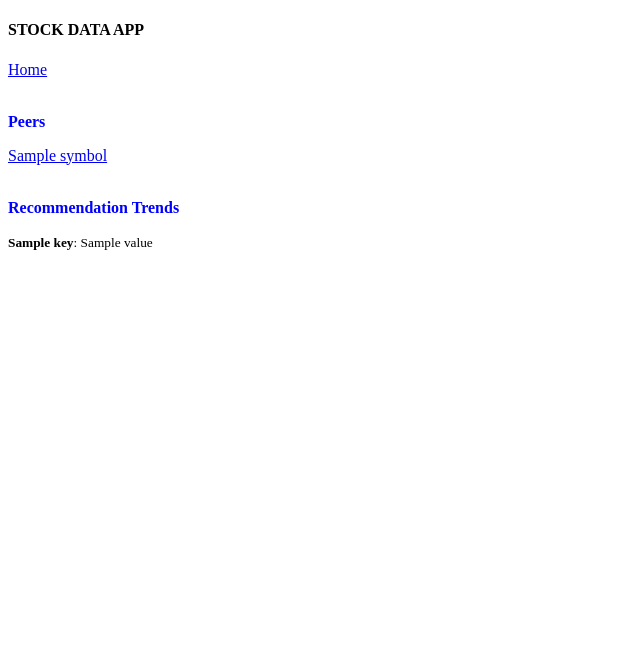
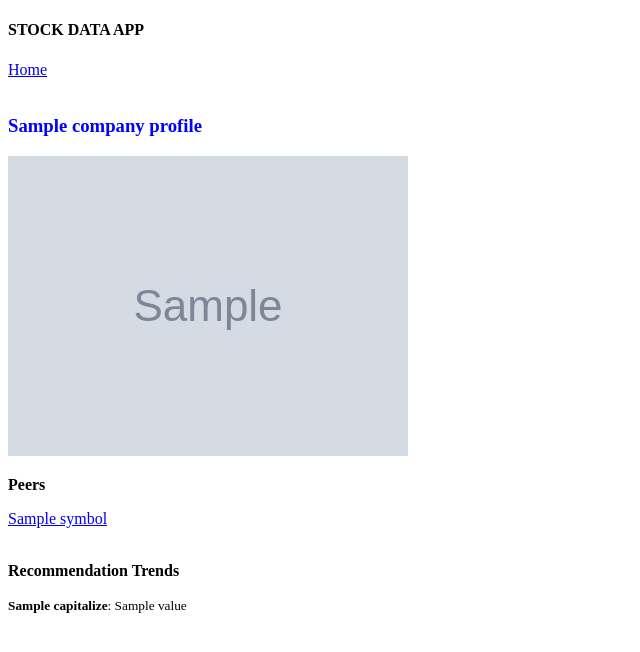
Before and after one commit to jasrajabov/stock_data_app, a Django app: template app/templates/data.html in a window 1280 px wide. Shown: the top 652 px of the page, without its empty margins (0-640 px from the left). Run offline with Django 3.2, Linux system fonts and the light colour scheme; the template is opened without the code that fills it: most values are stand-ins (such as "Sample title", 1, 10 or a date in 2020); grey boxes marked "Sample" are stand-in pictures.

Commit message:
added few changes

```diff
--- a/app/finnhub_api.py
+++ b/app/finnhub_api.py
@@ -24,3 +24,8 @@ class FinnhubApiMethods():
         url = 'https://finnhub.io/api/v1/stock/peers?symbol={}&token={}'.format(stock_symbol, api_key)
         response = requests.get(url)
         return response.json()
+
+    def getCompanyProfile(stock_symbol, api_key=finnhub_api_key,debug_mode=None):
+        url = 'https://finnhub.io/api/v1/stock/profile2?symbol={}&token={}'.format(stock_symbol, api_key)
+        response = requests.get(url)
+        return response.json()
--- a/app/templates/data.html
+++ b/app/templates/data.html
@@ -9,16 +9,18 @@
   <br>
   <body>
     <br>
+    <h3 style="color:blue;">{{ data.company_profile.name }}</h3>
+    <img src="{{ data.company_profile.logo }}" alt="">
     <form class="" action="{% url 'stockdata' %}">
-      <p style="color:blue;"><b>Peers</b></p>
+      <p><b>Peers</b></p>
       {% for symbol in data.peers %}
       <a href="http://localhost:8000/data/?stock_symbol={{symbol}}&debug_mode=false" name='stock_symbol'>{{symbol}}</a>
       {% endfor %}
     </form>
     <br>
-    <p style="color:blue;"><b>Recommendation Trends</b></p>
+    <p><b>Recommendation Trends</b></p>
     {% for key, value in data.recommendation_trends.items %}
-    <small><b>{{key}}</b>:  {{value}}</small>
+    <small><b>{{key.capitalize}}</b>:  {{value}}</small>
     <br>
     {% endfor %}
     <br>
--- a/app/views.py
+++ b/app/views.py
@@ -10,13 +10,19 @@ def stockData(request):
     stock_symbol =  request.GET['stock_symbol']
     # import ipdb; ipdb.set_trace()
     debug_mode = False if request.GET['debug_mode'] == 'false' else True
+
     stock_json_data = fb.getStockQuote(stock_symbol, debug_mode=debug_mode)
     if stock_json_data == 'Incorrect Value':
         return JsonResponse({'Invalid':request.GET}, status=404)
     rec_json_data = fb.getRecommendationTrends(stock_symbol, debug_mode=debug_mode)
+
     peers_json_data = fb.getPeers(stock_symbol, debug_mode=debug_mode)
+
+    company_profile = fb.getCompanyProfile(stock_symbol, debug_mode=debug_mode)
+
     data = {'quote':stock_json_data,
             'recommendation_trends':rec_json_data[0],
             'peers':peers_json_data,
+            'company_profile': company_profile
                         }
     return render(request, 'data.html', {'data':data})
```
